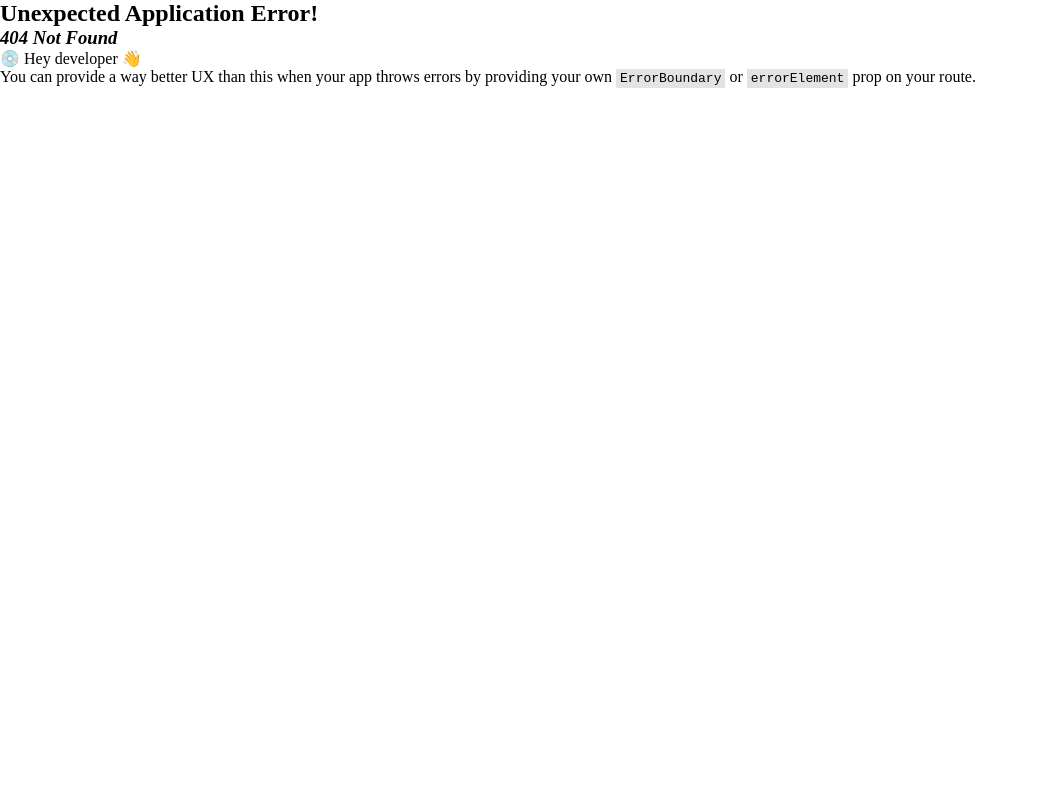
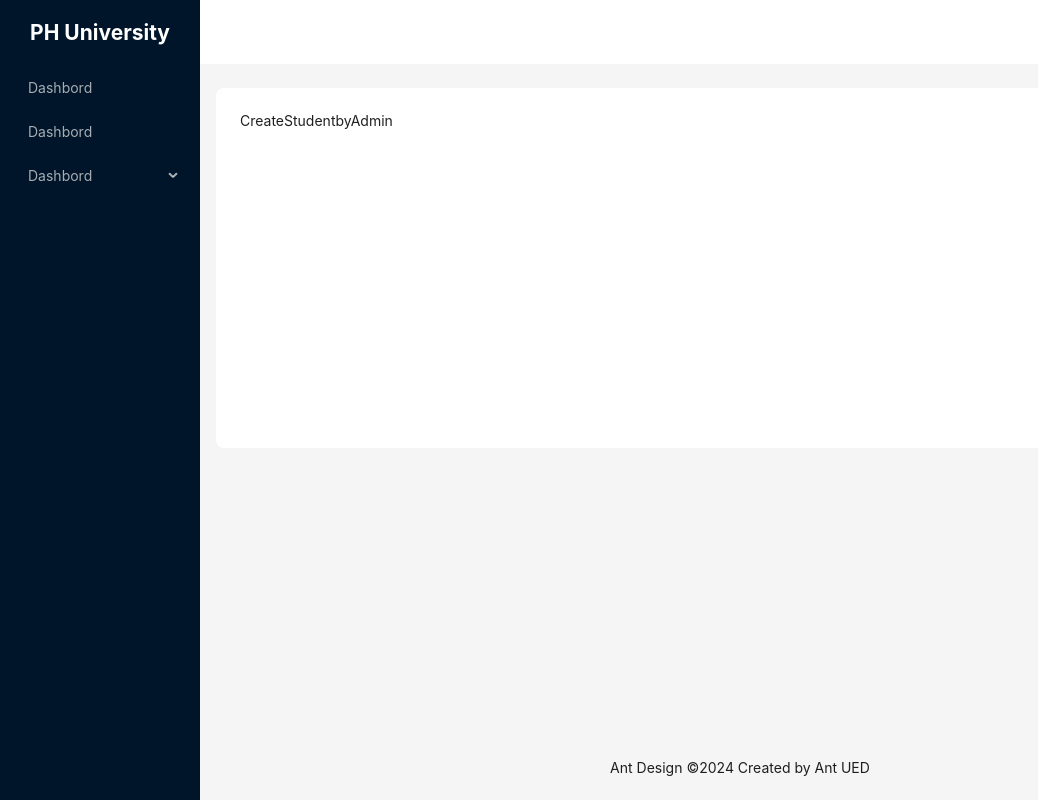
Before and after one commit to ashr-aful007/university-management, a React (Vite) app: page /admin/create-student in a window 1280 px wide. Before the commit this address had no page. Shown: the whole page, without its empty margins (0-1038 px from the left). Built offline with nearby package versions, Linux system fonts and the light colour scheme.

Commit message:
add Admin route with relative path

```diff
--- /dev/null
+++ b/src/pages/admin/AdminDashbord.tsx
@@ -0,0 +1,9 @@
+
+
+function AdminDashbord() {
+  return (
+    <div>AdminDashbord</div>
+  )
+}
+
+export default AdminDashbord
--- /dev/null
+++ b/src/pages/admin/CreateStudentbyAdmin.tsx
@@ -0,0 +1,9 @@
+
+
+function CreateStudentbyAdmin() {
+  return (
+    <div>CreateStudentbyAdmin</div>
+  )
+}
+
+export default CreateStudentbyAdmin
--- a/src/routes/route.tsx
+++ b/src/routes/route.tsx
@@ -6,6 +6,8 @@ import About from "../pages/About";
 import Contact from "../pages/Contact";
 import Login from "../pages/Login";
 import Register from "../pages/Register";
+import AdminDashbord from "../pages/admin/AdminDashbord";
+import CreateStudentbyAdmin from "../pages/admin/CreateStudentbyAdmin";
 
 
 const router = createBrowserRouter([
@@ -24,6 +26,21 @@ const router = createBrowserRouter([
           ],
      },
      {
+          path: '/admin',
+          element: <App></App>,
+          children:[
+               {
+                    index: true,
+                    element: <AdminDashbord/>
+               },
+               {
+                    path: 'create-student',
+                    element: <CreateStudentbyAdmin/>
+               }
+          ]
+
+     },
+     {
           path: '/login',                    //absolute path
           element: <Login></Login>
      },
```
